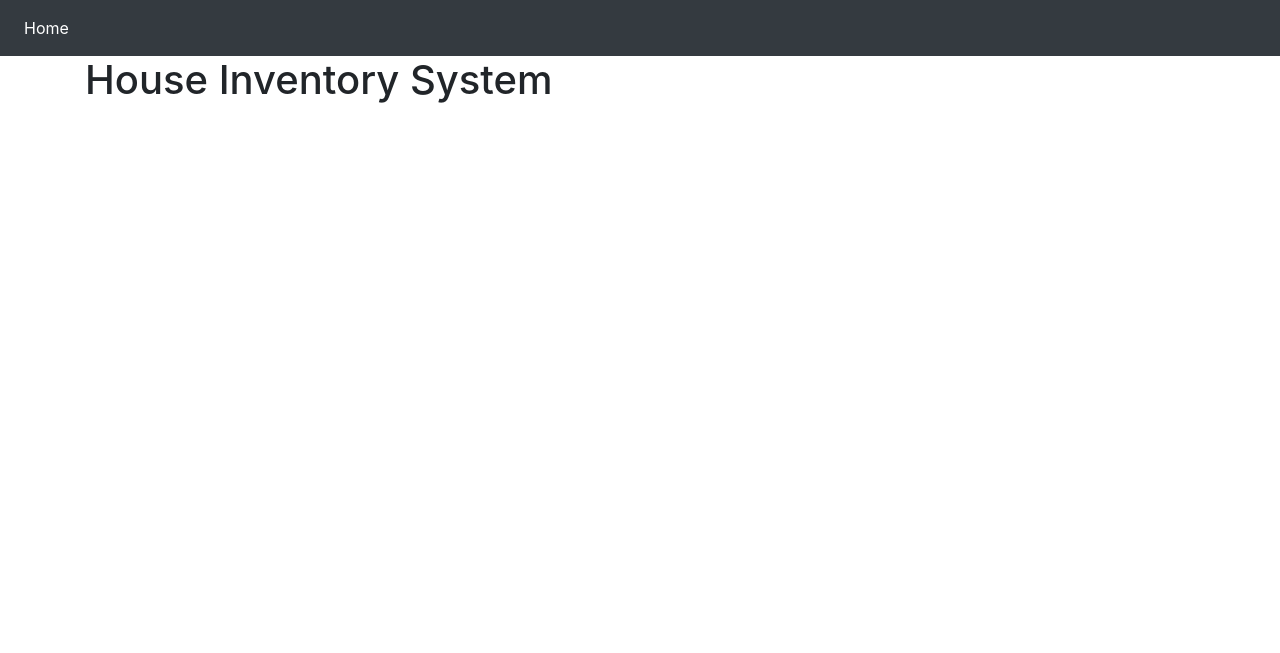
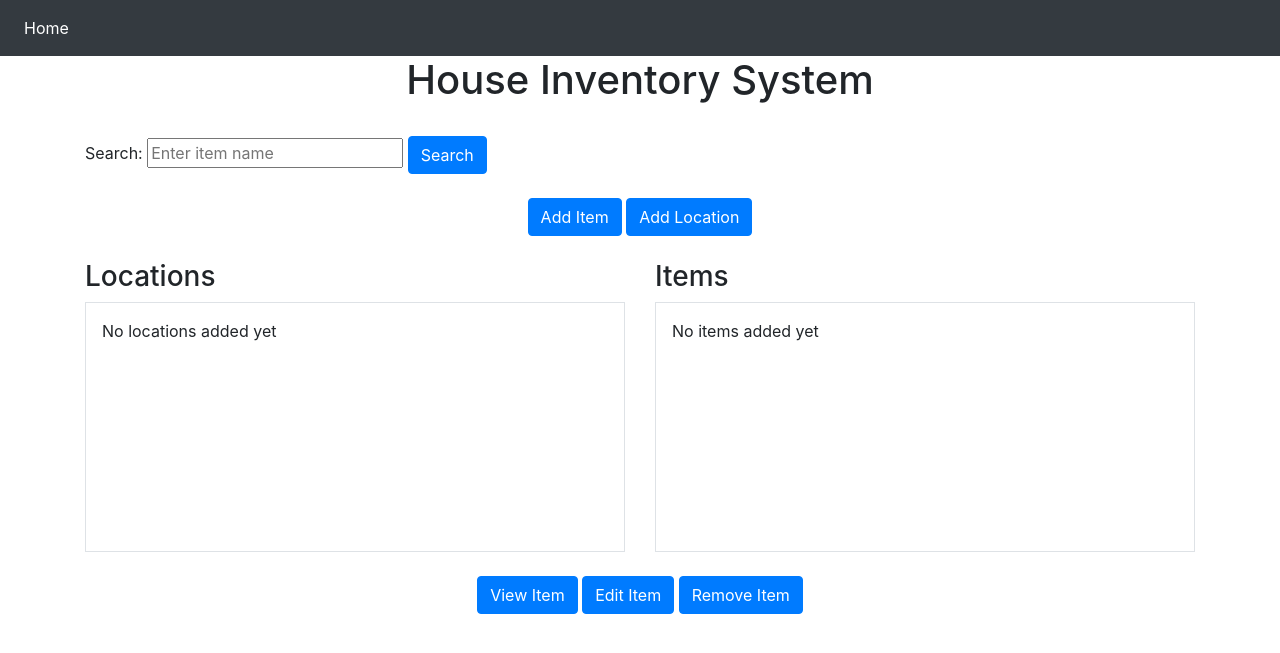
Before and after one commit to BreannahBrundage/NodeJS_HouseInventory, a Node server app: page / in a window 1280 px wide. Shown: the top 653 px of the page. Run offline with Node 20, Linux system fonts and the light colour scheme; some libraries are stand-ins or nearby versions.

Commit message:
Create House Inventory homepage UI
Added the appropriate homepage layout with the title, search bar, buttons, and Locations/Items display boxes.

```diff
--- a/code/HouseInventorySite/views/page/index.ejs
+++ b/code/HouseInventorySite/views/page/index.ejs
@@ -20,7 +20,57 @@
 
 		<!-- Content -->
 		<div class="container">
-			<h1>House Inventory System</h1>
+			<h1 class="text-center">House Inventory System</h1>
+
+			<br>
+
+			<!-- Search Bar -->
+			 <div>
+				<label>Search:</label>
+				<input type="text" placeholder="Enter item name">
+				<button class="btn btn-primary">Search</button>
+			 </div>
+
+			 <br>
+
+			 <!-- Add Buttons -->
+			  <div class="text-center">
+				<a href="/add-item" class="btn btn-primary">Add Item</a>
+				<a href="/add-location" class="btn btn-primary">Add Location</a>
+			  </div>
+
+			  <br>
+
+			  <!-- Locations and Items -->
+			   <div class="row">
+
+				<!-- Location Box -->
+				 <div class="col-md-6">
+					<h3>Locations</h3>
+					<div class="border p-3" style="height: 250px;">
+						<p>No locations added yet</p>
+					</div>
+				 </div>
+
+				 <!-- Items Box -->
+				  <div class="col-md-6">
+					<h3>Items</h3>
+					<div class="border p-3" style="height: 250px;">
+						<p>No items added yet</p>
+				  </div>
+			   </div>
+            </div>
+			   <br>
+
+			   <!-- Botton Page Buttons -->
+				<div class="row">
+					<div class="col text-center">
+						<button class="btn btn-primary">View Item</button>
+					    <button class="btn btn-primary">Edit Item</button>
+					    <button class="btn btn-primary">Remove Item</button>
+					</div>
+				</div>
+
 		</div>
 
 		<!-- Bootstrap core JavaScript -->
```
